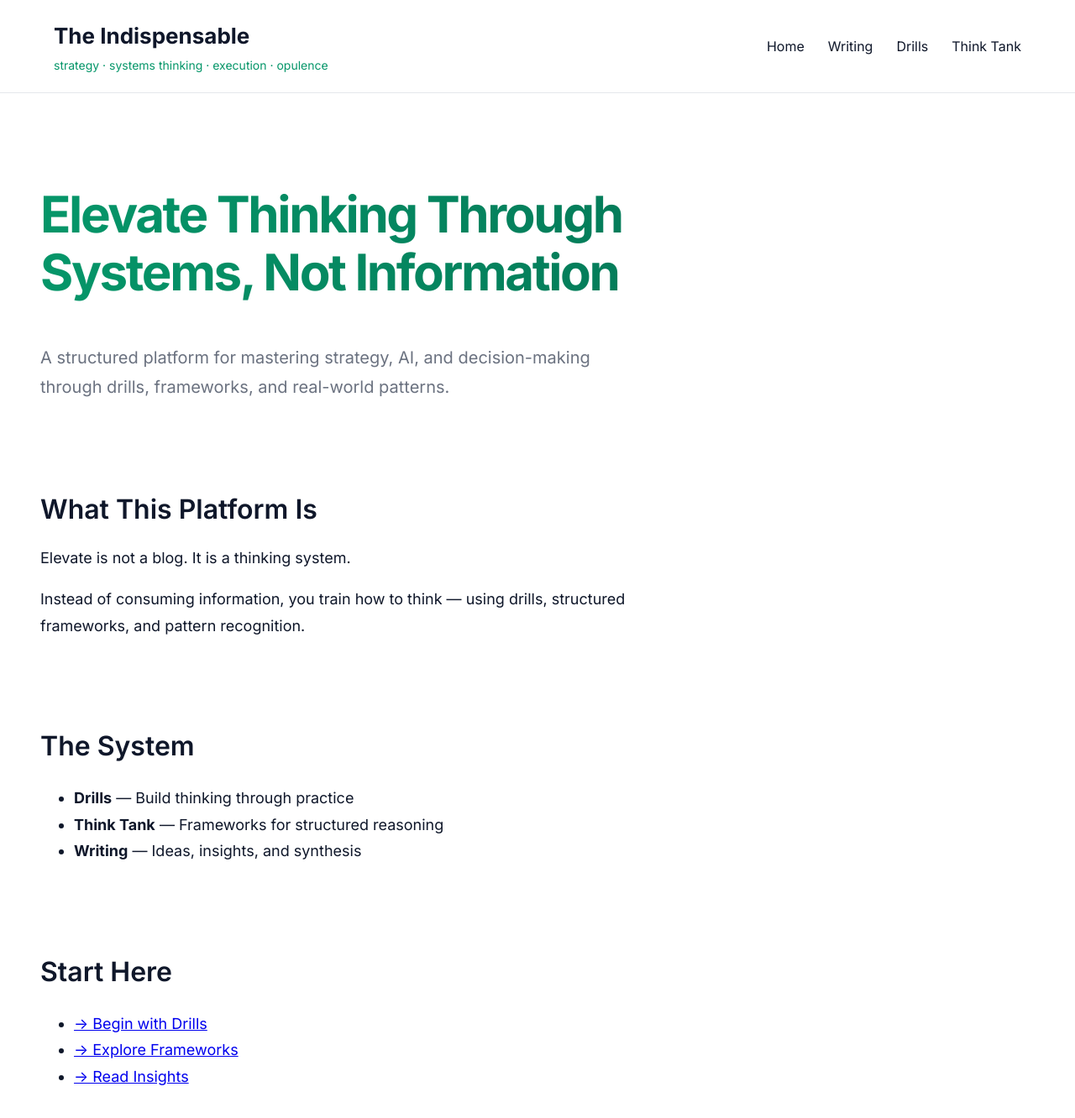
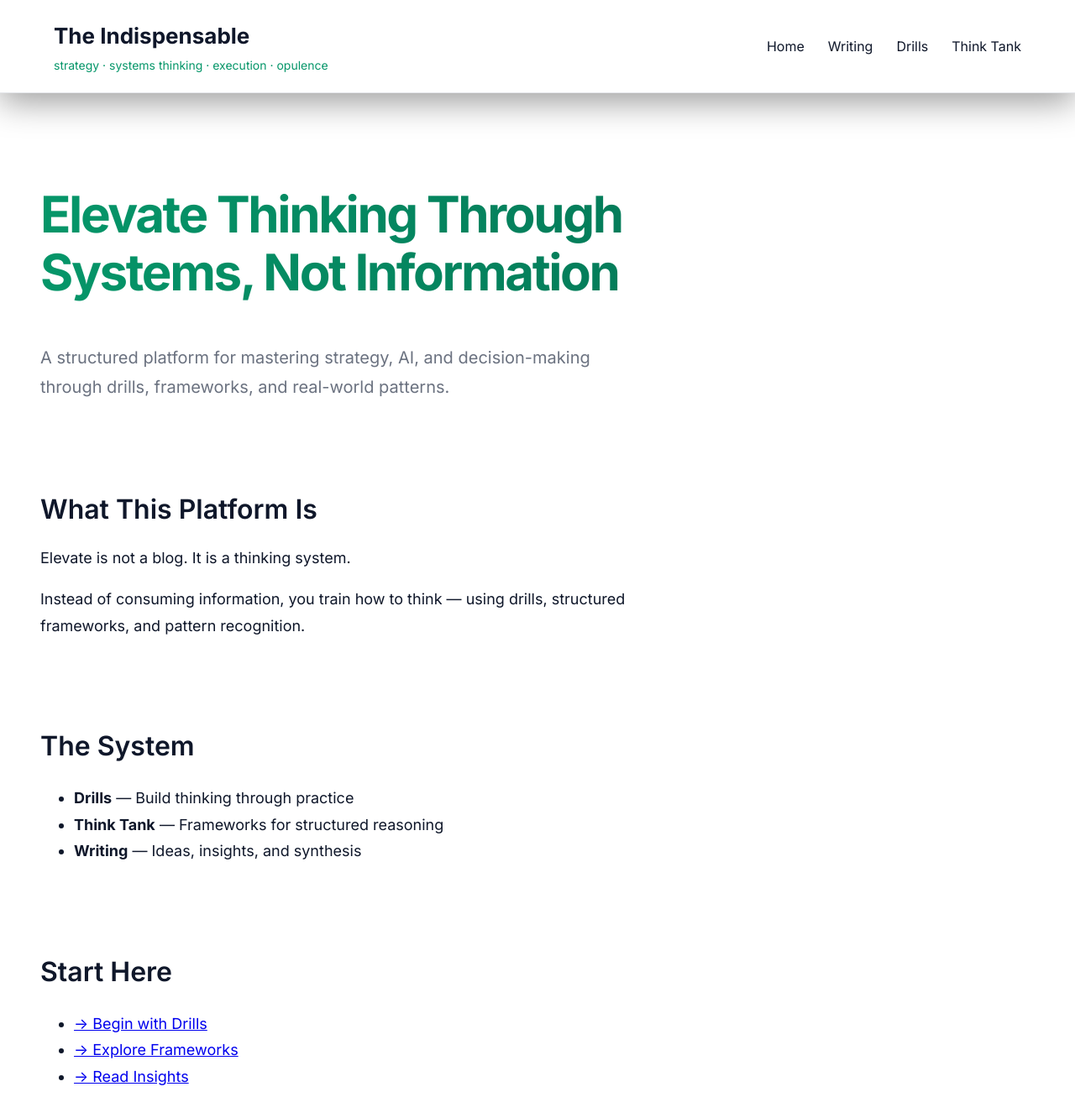
Before and after one commit to lakshminarayanannarasimhan-star/lakshminarayanannarasimhan-star.github.io, a Jekyll site: the page built from index.md, in a window 1280 px wide and 1400 px high. Shown: the top 1332 px of the window at 84% size. Built offline with Jekyll 4.4.1, drawn with Linux system fonts in a browser that asks for light colours.

Commit message:
Update style.css

```diff
--- a/assets/css/style.css
+++ b/assets/css/style.css
@@ -107,6 +107,13 @@
   --primary: #6366f1;
   --primary-soft: #1e293b;
   --primary-strong: #818cf8;
+
+  /* 🔥 premium glow background */
+  background:
+    radial-gradient(circle at 20% 20%, rgba(99,102,241,0.15), transparent 40%),
+    radial-gradient(circle at 80% 30%, rgba(139,92,246,0.12), transparent 45%),
+    radial-gradient(circle at 50% 80%, rgba(59,130,246,0.08), transparent 50%),
+    #0f172a;
 }
 
 :root[data-theme="amber"] {
@@ -225,6 +232,7 @@
   border-bottom: 1px solid var(--border);
 
   transition: all 0.35s ease;
+  box-shadow: 0 10px 40px rgba(0,0,0,0.4);
 }
 
 .header.scrolled {
```
